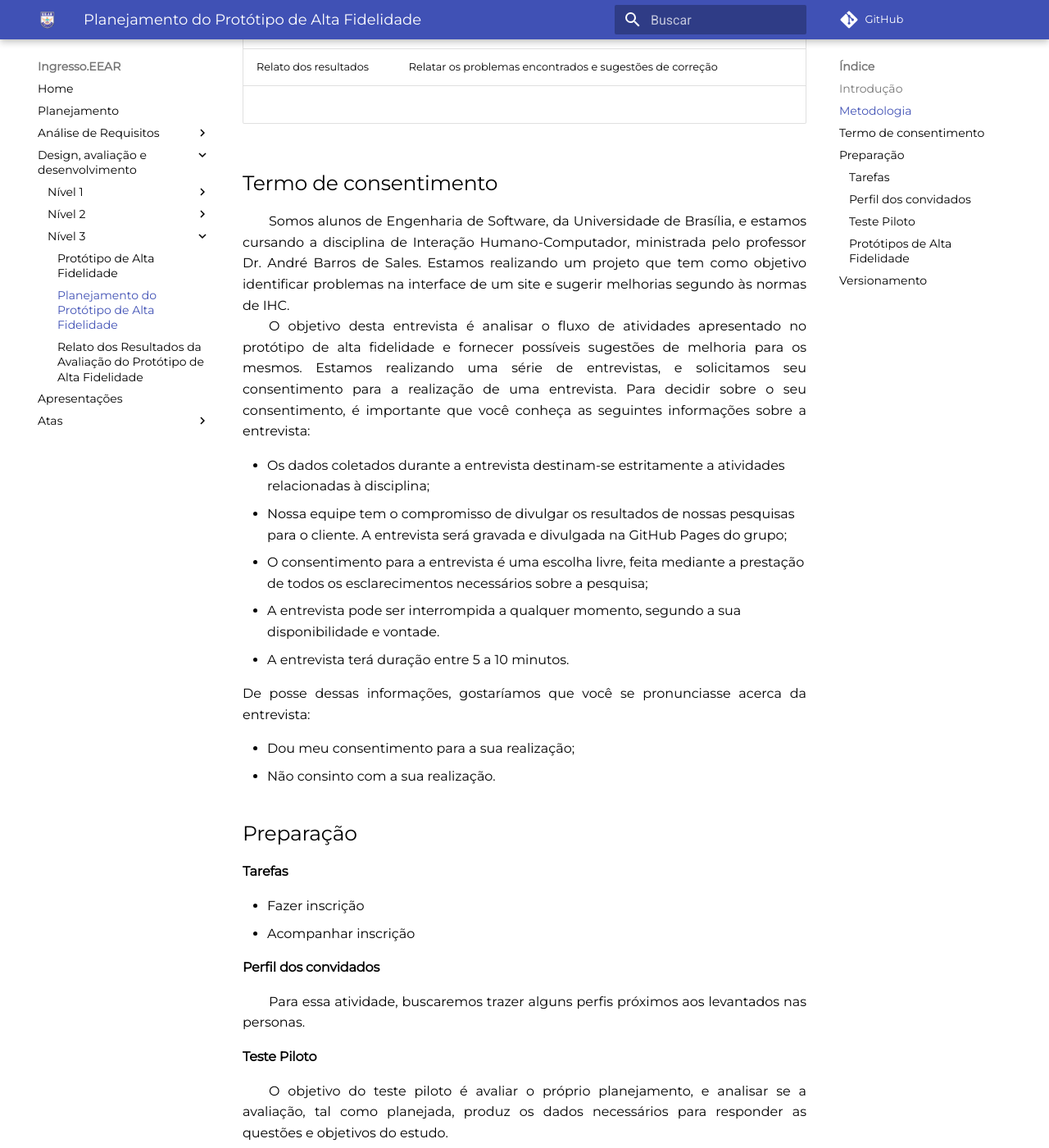
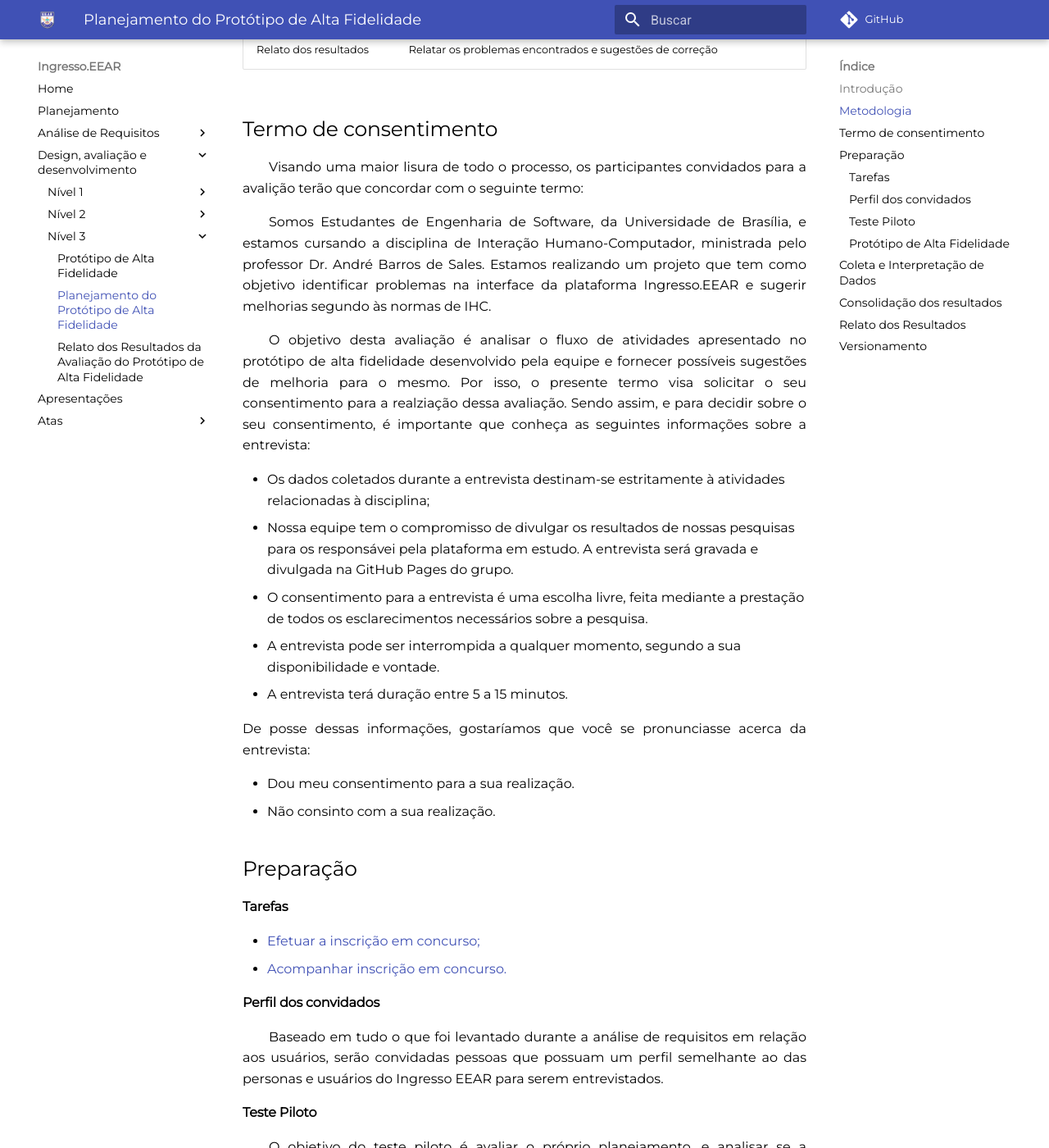
Before and after one commit to CarlosZoft/2020.2-Ingresso.eear, an MkDocs documentation site: the page built from docs/design-ava-dese/nivel-3/plan-prototipo-alta.md, in a window 1280 px wide and 1400 px high, scrolled down 892 px. Shown: the whole window at 82% size. Built offline with MkDocs 1.6.1 and Material for MkDocs 9.7.7, drawn with Linux system fonts in a browser that asks for light colours; comment, search, counter and statistics services are not loaded; some of the changed text lies outside the part shown.

Commit message:
(#43) Finalizando a avaliação

```diff
--- a/docs/design-ava-dese/nivel-3/plan-prototipo-alta.md
+++ b/docs/design-ava-dese/nivel-3/plan-prototipo-alta.md
@@ -1,7 +1,7 @@
 ## Introdução
 &emsp;&emsp;Este documento tem como objetivo elaborar e estruturar o planejamento do protótipo de alta fidelidade. Um protótipo de alta fidelidade é uma representação interativa do produto, já apresentando uma maior semelhança com o design final em termos de detalhes e funcionalidade.
 
-&emsp;&emsp;Durante todo o semestre estudamos e avaliamos o site <strong>Ingresso.EEAR</strong>, aplicando todo o conteúdo da disciplina, é justamente no protótipo de alta fidelidade que culminaremos tudo examinado na plataforma.
+&emsp;&emsp;Durante todo o semestre estudamos e avaliamos o site <strong>Ingresso.EEAR</strong>, aplicando todo o conteúdo da disciplina, e justamente no protótipo de alta fidelidade que culminaremos tudo examinado na plataforma.
 
 ## Metodologia
 &emsp;&emsp;Estaremos usando a seguinte tabela para fazer a divisão da preparação do protótipo de alta fidelidade:
@@ -10,41 +10,75 @@
 | Atividade | Tarefa |
 |--|--|
 | Preparação |Definir tarefas para os participantes executarem<br> Definir o perfil dos participantes e recrutá-los<br>Criar protótipo de alta fidelidade para executar as tarefas<br>Executar um teste-piloto<br> |
-| Coleta de dados & Interpretação | Cada usuário deve executar as tarefas propostas interagindo com o protótipo de alta fidelidade, mediado pelo avaliador<br> O avaliador deve listar os problemas encontrados; e refinar o protótipo para resolver mais simples<br>|
+| Coleta de dados & Interpretação | Cada usuário deve executar as tarefas propostas interagindo com o protótipo de alta fidelidade, mediado pelo avaliador<br> O avaliador deve listar os problemas encontrados<br>|
 | Consolidação dos resultados<br> | Priorizar a correção dos problemas não resolvidos sugerir correções<br> |
 | Relato dos resultados<br> | Relatar os problemas encontrados e sugestões de correção<br> |
-</br>
 
 ## Termo de consentimento
-&emsp;&emsp;Somos alunos de Engenharia de Software, da Universidade de Brasília, e estamos cursando a disciplina de Interação Humano-Computador, ministrada pelo professor Dr. André Barros de Sales. Estamos realizando um projeto que tem como objetivo identificar problemas na interface de um site e sugerir melhorias segundo às normas de IHC. <br>
-&emsp;&emsp;O objetivo desta entrevista é analisar o fluxo de atividades apresentado no protótipo de alta fidelidade e fornecer possíveis sugestões de melhoria para os mesmos. Estamos realizando uma série de entrevistas, e solicitamos seu consentimento para a realização de uma entrevista. Para decidir sobre o seu consentimento, é importante que você conheça as seguintes informações sobre a entrevista:
+&emsp;&emsp;Visando uma maior lisura de todo o processo, os participantes convidados para a avalição terão que concordar com o seguinte termo:
 
-- Os dados coletados durante a entrevista destinam-se estritamente a atividades relacionadas à disciplina;
-- Nossa equipe tem o compromisso de divulgar os resultados de nossas pesquisas para o cliente. A entrevista será gravada e divulgada na GitHub Pages do grupo;
-- O consentimento para a entrevista é uma escolha livre, feita mediante a prestação de todos os esclarecimentos necessários sobre a pesquisa;
-- A entrevista pode ser interrompida a qualquer momento, segundo a sua disponibilidade e vontade.
-- A entrevista terá duração entre 5 a 10 minutos.
+&emsp;&emsp;Somos Estudantes de Engenharia de Software, da Universidade de Brasília, e estamos cursando a disciplina de Interação Humano-Computador, ministrada pelo professor Dr. André Barros de Sales. Estamos realizando um projeto que tem como objetivo identificar problemas na interface da plataforma Ingresso.EEAR e sugerir melhorias segundo às normas de IHC.
+
+&emsp;&emsp;O objetivo desta avaliação é analisar o fluxo de atividades apresentado no protótipo de alta fidelidade desenvolvido pela equipe e fornecer possíveis sugestões de melhoria para o mesmo. Por isso, o presente termo visa solicitar o seu consentimento para a realziação dessa avaliação. Sendo assim, e para decidir sobre o seu consentimento, é importante que conheça as seguintes informações sobre a entrevista:
+
+- Os dados coletados durante a entrevista destinam-se estritamente à atividades relacionadas à disciplina;<br>
+- Nossa equipe tem o compromisso de divulgar os resultados de nossas pesquisas para os responsávei pela plataforma em estudo. A entrevista será gravada e divulgada na GitHub Pages do grupo.<br>
+- O consentimento para a entrevista é uma escolha livre, feita mediante a prestação de todos os esclarecimentos necessários sobre a pesquisa.<br>
+- A entrevista pode ser interrompida a qualquer momento, segundo a sua disponibilidade e vontade.<br>
+- A entrevista terá duração entre 5 a 15 minutos.
 
 De posse dessas informações, gostaríamos que você se pronunciasse acerca da entrevista: <br>
 
-- Dou meu consentimento para a sua realização;
+- Dou meu consentimento para a sua realização.<br>
 - Não consinto com a sua realização.
 
 ## Preparação
 #### Tarefas
-- Fazer inscrição
-- Acompanhar inscrição
+- [Efetuar a inscrição em concurso;](../../../analise-de-requisitos/analise-de-tarefas/#efetuar-a-inscricao-em-concurso)
+- [Acompanhar inscrição em concurso.](../../../analise-de-requisitos/analise-de-tarefas/#acompanhar-inscricao-em-concurso)
 
 #### Perfil dos convidados
-&emsp;&emsp;Para essa atividade, buscaremos trazer alguns perfis próximos aos levantados nas personas.
+&emsp;&emsp;Baseado em tudo o que foi levantado durante a análise de requisitos em relação aos usuários, serão convidadas pessoas que possuam um perfil semelhante ao das personas e usuários do Ingresso EEAR para serem entrevistados.
 
 #### Teste Piloto
 &emsp;&emsp;O objetivo do teste piloto é avaliar o próprio planejamento, e analisar se a avaliação, tal como planejada, produz os dados necessários para responder as questões e objetivos do estudo.
 
-&emsp;&emsp;O teste piloto não foi realizado por causa da última entrega onde diversas sugestões de mudanças foram levantadas pelo professor e pelos monitores.
+&emsp;&emsp;O teste piloto não foi realizado, por causa da última entrega onde diversas sugestões de mudanças foram levantadas pelo professor e pelos monitores.
 
-#### Protótipos de Alta Fidelidade
-&emsp;&emsp;O protótipo de alta fidelidade não foi realizado ainda por causa do imprevisto relatado no tópico anterior. Iremos utilizar a ferramenta [Figma](https://www.figma.com/) para a elaboração dos protótipos de alta fidelidade, previamente definidos a partir das tarefas feitas, avaliando a usabilidade de design na Interação Humano Computador do site Ingresso EEAR.
+#### Protótipo de Alta Fidelidade
+&emsp;&emsp;Iremos utilizar a ferramenta [Figma](https://www.figma.com/) para a elaboração dos protótipos de alta fidelidade, previamente definidos a partir das tarefas feitas, avaliando a usabilidade de design na Interação Humano Computador do site Ingresso EEAR.
+
+&emsp;&emsp;O protótipo de alta fidelidade não foi realizado ainda por causa do imprevisto relatado no tópico anterior.
+
+## Coleta e Interpretação de Dados
+&emsp;&emsp;A coleta de dados deve ser realizada por pelo menos dois avaliadores: um responsável por auxiliar o participante com a utilização da plataforma que simulará o sistema e outro por observar a experiência de uso. Como durante a simulação de uso existe pelo menos um avaliador responsável pela observação, ele pode começar a interpretar os dados da experiência de uso enquanto observa a atuação do usuário.
+
+&emsp;&emsp;Além disso foi elaborado o seguinte roteiro de perguntas que serão feitas no antes do início da interação e ao término da mesma para auxiliar o entrevistador na coleta e interpretação de dados:
+
+| Número | Pergunta | Opções de resposta |
+|:-:|:----------|-------------------|
+| 1 | Em uma escala de 1 a 5, onde 1 equivale a muito inexperiente e 5 a muito experiente, qual é seu grau de experiência com a plataforma Ingresso EEAR? | 5 - Muito experiente <br>4 - Experiente<br>3 - Neutro <br>2 - Inexperiente<br>1 - Muito inexperiente <br>|
+| 2 | Em uma escala de 1 a 5, onde 1 equivale a muito fácil e 5 a muito difícil, avalie o grau de dificuldade na execução das tarefas | 5 - Muito difícil <br>4 - Difícil<br>3 - Neutro <br>2 - Fácil<br>1 - Muito fácil <br> |
+| 3 | Alguma sugestão de melhoria para a realização das tarefas? | Pergunta discursiva|
+
+&emsp;&emsp;A pergunta número 1 deverá ser feita antes do inicio da interação e as demais após o término.
+## Consolidação dos resultados
+&emsp;&emsp;Aqui os avaliadores buscam levantar, com base na interação do usuário com o protótipo de alta fidelidade, o resultado de todas as ações tomadas durante a realização das tarefas.
+
+## Relato dos Resultados
+&emsp;&emsp;Nesta etapa os avaliadores devem documentar:
+
+- Os objetivos da avaliação;
+- Uma breve descrição do método de prototipação em alta fidelidade;
+- O número e o perfil de avaliadores e dos participantes;
+- As tarefas executadas pelos participantes;
+- Uma lista dos problemas de usabilidade ainda não contemplados, indicando:
+    - Local onde ocorreu;
+    - Fatores de usabilidade prejudicados;
+    - Descrição e justificativa do problema;
+    - Sugestões de correção;
+    - Partes do sistema que podem ser mais bem elaboradas.
+
 
 
 ## Versionamento
```
Also changed, not shown: other parts of docs/design-ava-dese/nivel-3/plan-prototipo-alta.md (+1 -0 lines), docs/design-ava-dese/nivel-3/prototipo-alta.md (deleted).
